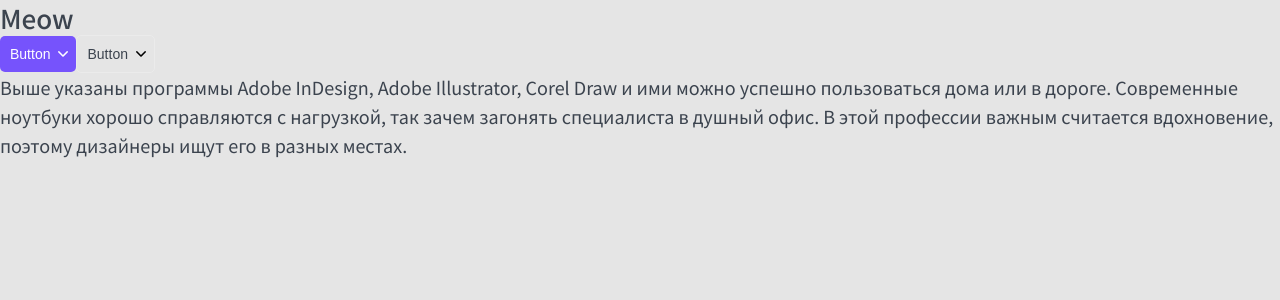
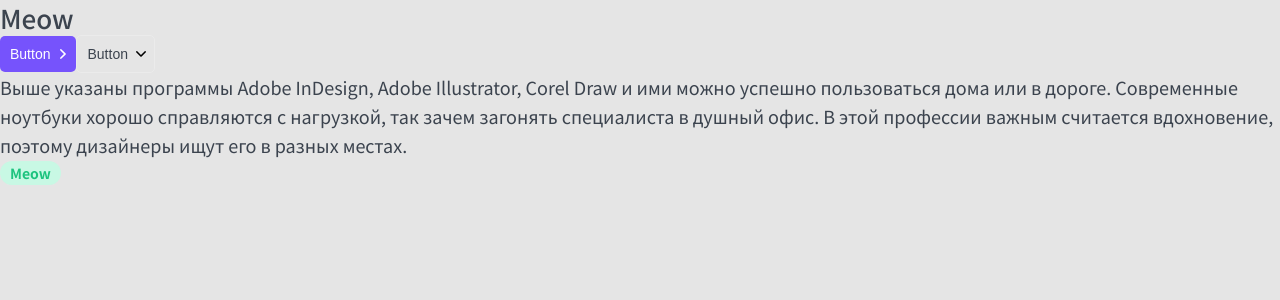
Before and after one commit to MgO8/TopApp, a Next.js app: page / in a window 1280 px wide. Shown: the top 300 px of the page. Built offline with nearby package versions, Linux system fonts and the light colour scheme.

Commit message:
tag component completed

```diff
--- a/components/Button/Button.tsx
+++ b/components/Button/Button.tsx
@@ -14,8 +14,8 @@ export const Button = ({ appearance, arrow = 'none', children, className, ...pro
         >
             {children}
             {arrow != 'none' && <span className={cn(styles.arrow, {
-                [styles.right]: arrow = 'right',
-                [styles.down]: arrow = 'down',
+                [styles.right]: arrow == 'right',
+                [styles.down]: arrow == 'down',
             })}>
                 <ArrowIcon />
             </span>}
--- /dev/null
+++ b/components/Tag/Tag.module.css
@@ -0,0 +1,54 @@
+.tag {
+  display: inline-block;
+
+  box-sizing: border-box;
+  margin-right: 5px;
+
+  border-radius: 20px;
+}
+
+.s {
+  padding: 5px 10px;
+
+  font-size: 12px;
+  line-height: 12px;
+}
+
+.m {
+  padding: 5px 10px;
+
+  font-size: 14px;
+  line-height: 14px;
+}
+
+.ghost {
+  border: 1px solid var(--grey-light);
+}
+
+.red {
+  color: var(--white);
+  background-color: #DE0000;
+
+  font-weight: bold;
+}
+
+.grey {
+  color: var(--white);
+  background-color: #B3C0D9;
+
+  font-weight: bold;
+}
+
+.green {
+  color: var(--green);
+  background-color: var(--light-green);
+
+  font-weight: bold;
+}
+
+.primary {
+  color: var(--primary);
+
+  border: 1px solid var(--primary);
+  background-color: none;
+}
--- /dev/null
+++ b/components/Tag/Tag.tsx
@@ -0,0 +1,25 @@
+import styles from './Tag.module.css';
+import { TagProps } from './Tag.props';
+import cn from 'classnames';
+
+export const Tag = ({ size = 'm', children, color = 'ghost', href, className, ...props }: TagProps): JSX.Element => {
+    return (
+        <div
+            className={cn(styles.tag, className, {
+                [styles.s]: size == 's',
+                [styles.m]: size == 'm',
+                [styles.ghost]: color == 'ghost',
+                [styles.grey]: color == 'grey',
+                [styles.red]: color == 'red',
+                [styles.green]: color == 'green',
+                [styles.primary]: color == 'primary',
+            })}
+            {...props}
+        > {
+                href
+                    ? <a href={href}>{children}</a>
+                    : <>{children}</>
+            }
+        </div>
+    );
+};
--- a/components/index.ts
+++ b/components/index.ts
@@ -1,3 +1,4 @@
 export * from './Htags/Htag';
 export * from './Button/Button';
 export * from './P/P';
+export * from './Tag/Tag';
--- a/pages/index.tsx
+++ b/pages/index.tsx
@@ -1,7 +1,5 @@
 import React from 'react';
-import { Button } from '../components';
-import { Htag } from '../components/Htags/Htag';
-import { P } from '../components/P/P';
+import { Button, Htag, P, Tag } from '../components';
 
 export default function Home(): JSX.Element {
   return (
@@ -10,6 +8,7 @@ export default function Home(): JSX.Element {
       <Button appearance='primary' arrow='right'>Button</Button>
       <Button appearance='ghost' arrow='down'>Button</Button>
       <P size='l'>Выше указаны программы Adobe InDesign, Adobe Illustrator, Corel Draw и ими можно успешно пользоваться дома или в дороге. Современные ноутбуки хорошо справляются с нагрузкой, так зачем загонять специалиста в душный офис. В этой профессии важным считается вдохновение, поэтому дизайнеры ищут его в разных местах.</P>
+      <Tag color='green' size='m'>Meow</Tag>
     </>
   );
 }
```
Also changed, not shown: components/Tag/Tag.props.ts (added, +8 -0 lines).
